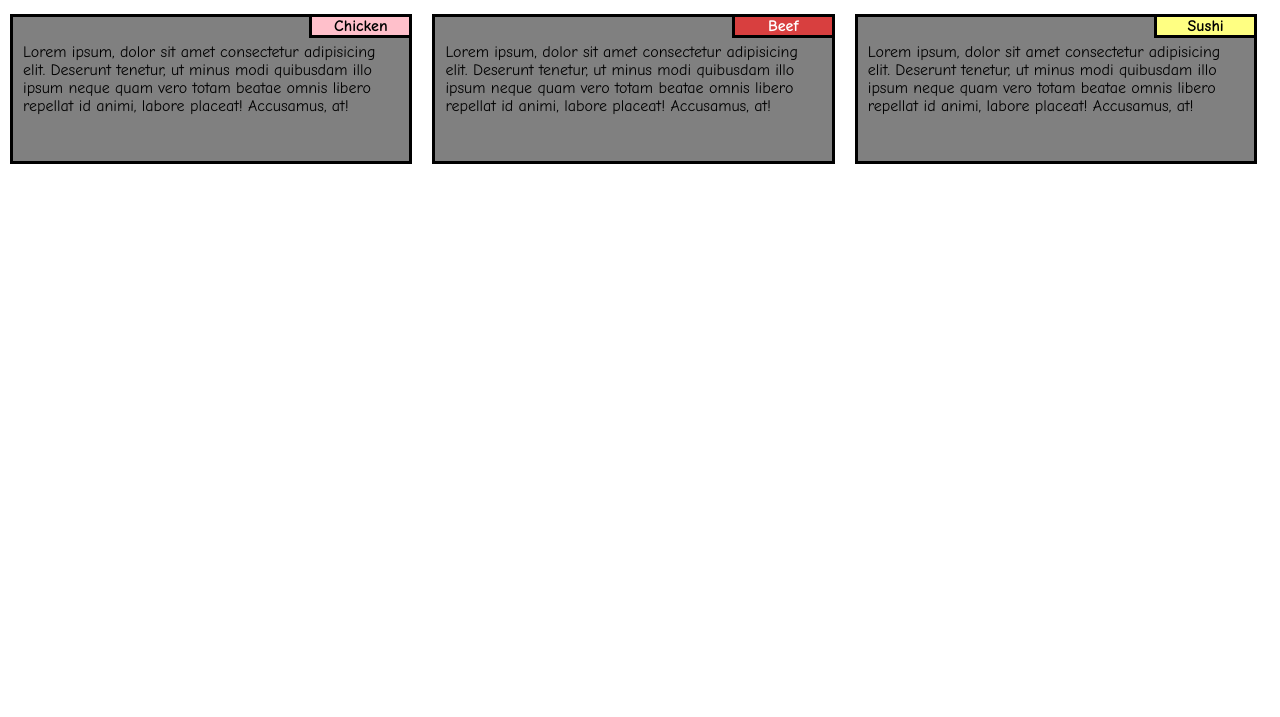
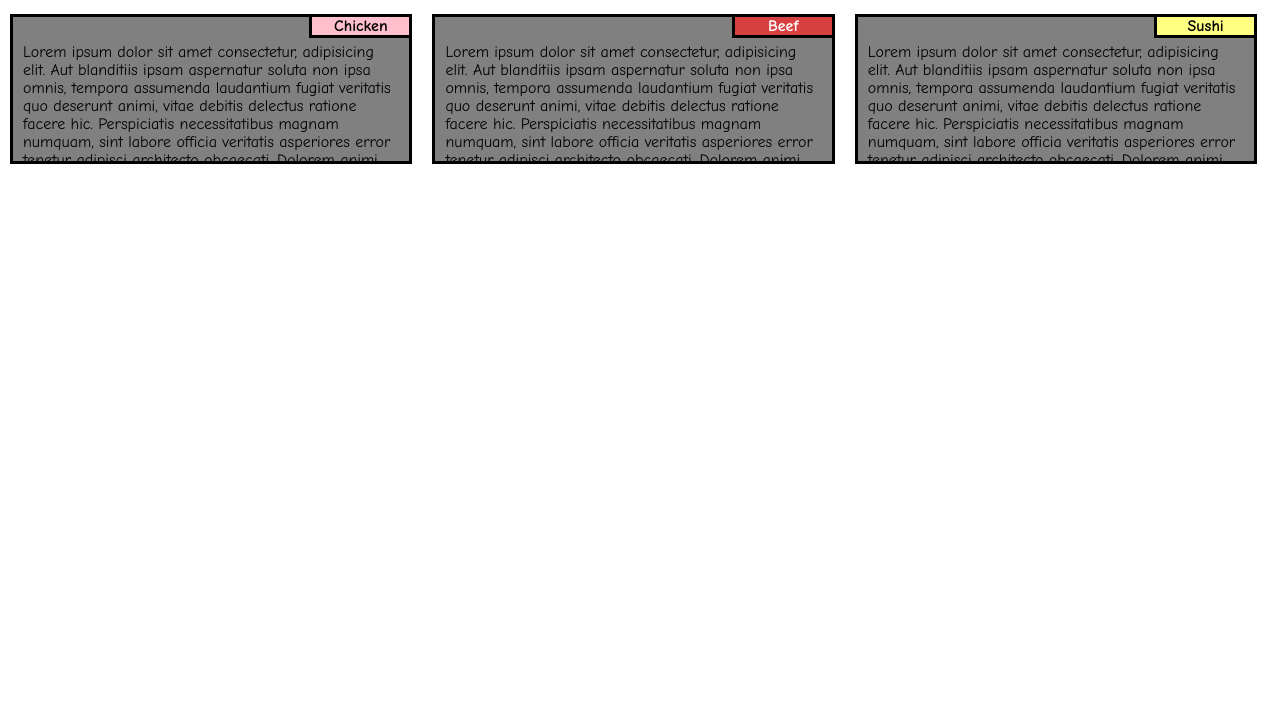
Before and after one commit to paras-verma/coursera-test, a plain HTML site: page site/index.html in a window 1280 px wide. Shown: the part 83-800 px from the top of the page. Drawn offline with Linux system fonts and the light colour scheme.

Commit message:
Final changes done

```diff
--- a/site/css/style.css
+++ b/site/css/style.css
@@ -18,6 +18,7 @@ h1 {
     background-color: grey;
     display: inline-block;
     height: 150px;
+    overflow: hidden;
 }
 
 .item-title {
--- a/site/index.html
+++ b/site/index.html
@@ -14,7 +14,7 @@
             <div class="menu-item">
                 <div class="item-title" id="Chicken">Chicken</div>
                 <div class="item-descp">
-                    Lorem ipsum, dolor sit amet consectetur adipisicing elit. Deserunt tenetur, ut minus modi quibusdam illo ipsum neque quam vero totam beatae omnis libero repellat id animi, labore placeat! Accusamus, at!
+                    Lorem ipsum dolor sit amet consectetur, adipisicing elit. Aut blanditiis ipsam aspernatur soluta non ipsa omnis, tempora assumenda laudantium fugiat veritatis quo deserunt animi, vitae debitis delectus ratione facere hic. Perspiciatis necessitatibus magnam numquam, sint labore officia veritatis asperiores error tenetur adipisci architecto obcaecati. Dolorem animi enim ducimus debitis eveniet? Quo reiciendis numquam architecto quisquam commodi sequi doloremque nihil rerum. Totam asperiores voluptate aliquam blanditiis consequuntur, velit quam libero ipsum.
                 </div>
             </div>
         </div>
@@ -22,7 +22,7 @@
             <div class="menu-item">
                 <div class="item-title" id="Beef">Beef</div>
                 <div class="item-descp">
-                    Lorem ipsum, dolor sit amet consectetur adipisicing elit. Deserunt tenetur, ut minus modi quibusdam illo ipsum neque quam vero totam beatae omnis libero repellat id animi, labore placeat! Accusamus, at!
+                    Lorem ipsum dolor sit amet consectetur, adipisicing elit. Aut blanditiis ipsam aspernatur soluta non ipsa omnis, tempora assumenda laudantium fugiat veritatis quo deserunt animi, vitae debitis delectus ratione facere hic. Perspiciatis necessitatibus magnam numquam, sint labore officia veritatis asperiores error tenetur adipisci architecto obcaecati. Dolorem animi enim ducimus debitis eveniet? Quo reiciendis numquam architecto quisquam commodi sequi doloremque nihil rerum. Totam asperiores voluptate aliquam blanditiis consequuntur, velit quam libero ipsum.
                 </div>
             </div>
         </div>
@@ -30,7 +30,7 @@
             <div class="menu-item">
                 <div class="item-title" id="Sushi">Sushi</div>
                 <div class="item-descp">
-                    Lorem ipsum, dolor sit amet consectetur adipisicing elit. Deserunt tenetur, ut minus modi quibusdam illo ipsum neque quam vero totam beatae omnis libero repellat id animi, labore placeat! Accusamus, at!
+                    Lorem ipsum dolor sit amet consectetur, adipisicing elit. Aut blanditiis ipsam aspernatur soluta non ipsa omnis, tempora assumenda laudantium fugiat veritatis quo deserunt animi, vitae debitis delectus ratione facere hic. Perspiciatis necessitatibus magnam numquam, sint labore officia veritatis asperiores error tenetur adipisci architecto obcaecati. Dolorem animi enim ducimus debitis eveniet? Quo reiciendis numquam architecto quisquam commodi sequi doloremque nihil rerum. Totam asperiores voluptate aliquam blanditiis consequuntur, velit quam libero ipsum.
                 </div>
             </div>
         </div>
```
